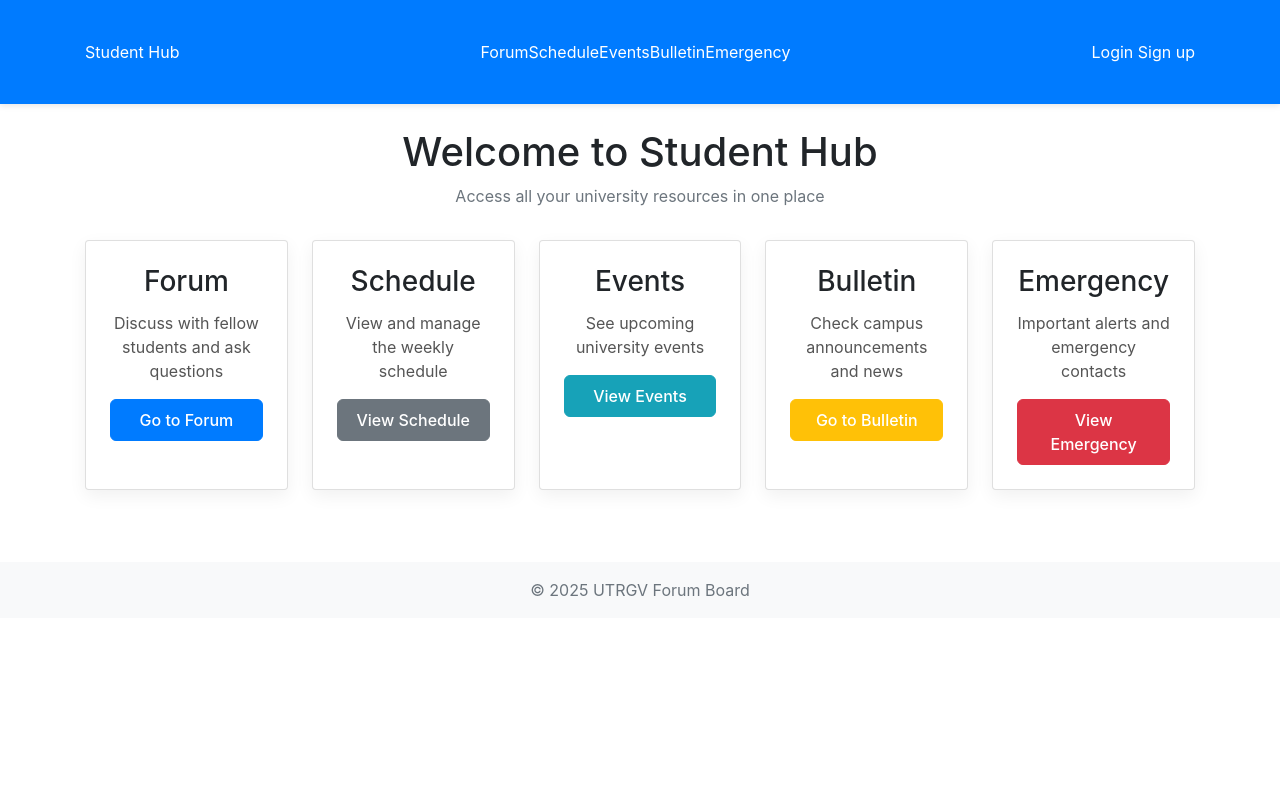
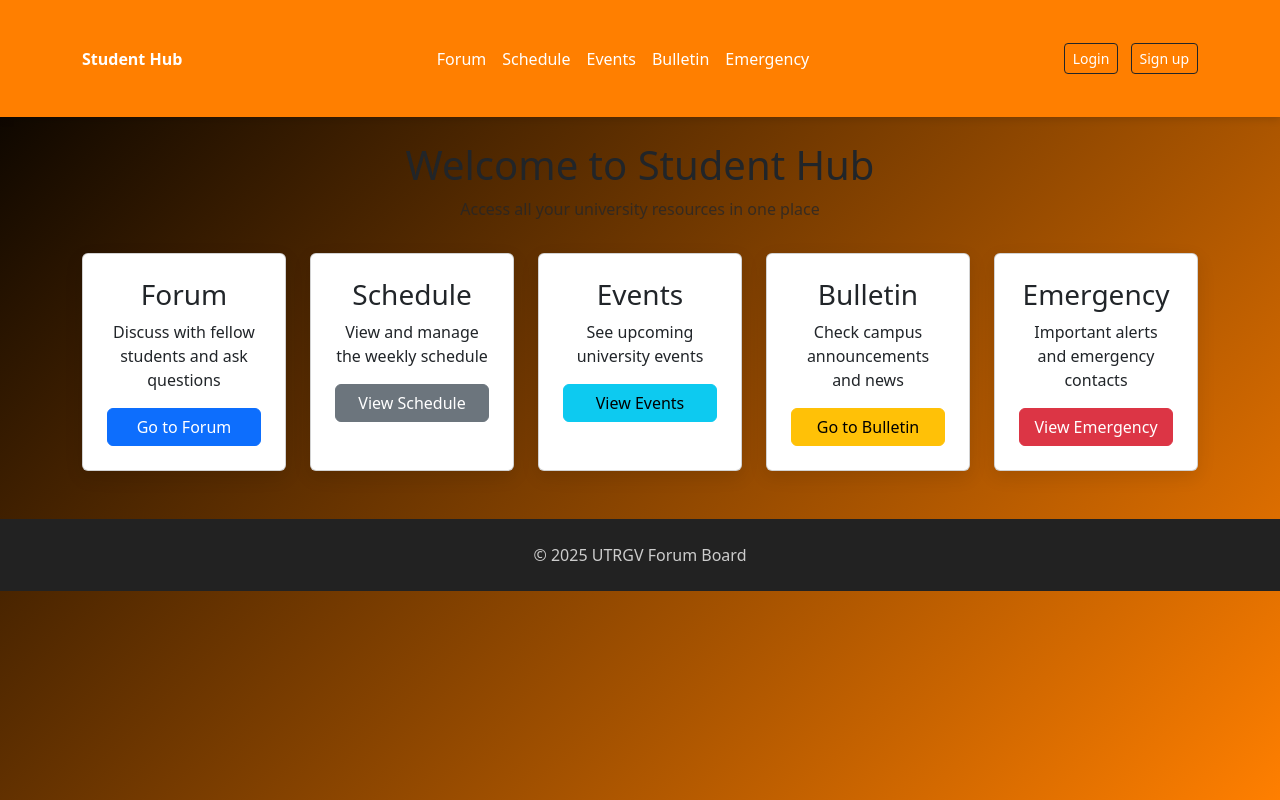
Before and after one commit to Alessandro-Villegas/discussion-board-app, a Django app: page / in a window 1280 px wide. Run offline with Django 4.2, Linux system fonts and the light colour scheme; some libraries are stand-ins or nearby versions.

Commit message:
added login/signup

```diff
--- a/accounts/signals.py
+++ b/accounts/signals.py
@@ -6,7 +6,8 @@ from .models import Profile
 @receiver(post_save, sender=User)
 def create_profile(sender, instance, created, **kwargs):
     if created:
-        Profile.objects.create(user=instance)
+        Profile.objects.get_or_create(user=instance)
+        instance.profile.save()
 
 @receiver(post_save, sender=User)
 def save_profile(sender, instance, **kwargs):
--- a/accounts/templates/accounts/password_reset_complete.html
+++ b/accounts/templates/accounts/password_reset_complete.html
@@ -5,6 +5,6 @@
 <div class="card p-4 shadow-sm">
   <h2>Password reset successful</h2>
   <p>You can now log in with your new password.</p>
-  <a href="{% url 'login' %}" class="btn btn-success">Login</a>
+  <a href="{% url 'account_login' %}" class="btn btn-success">Login</a>
 </div>
 {% endblock %}
--- a/accounts/urls.py
+++ b/accounts/urls.py
@@ -3,14 +3,9 @@ from .views import signup, verify_email, profile_view
 from django.contrib.auth import views as auth_views
 
 urlpatterns = [
-    path("signup/", signup, name="signup"),
-    path("verify/<uidb64>/<token>/", verify_email, name="verify-email"),
 
-    path("login/", auth_views.LoginView.as_view(template_name="accounts/login.html"), name="login"),
-    path("logout/", auth_views.LogoutView.as_view(), name="logout"),
-
-    path('accounts/', include('allauth.urls')),  # allauth handles login/signup/logout/password reset
-    path('profile/', profile_view, name='profile'),
+    path("accounts/", include("allauth.urls")),
+    path("profile/", profile_view, name="profile"),
 
     # Password reset
     path("password-reset/", auth_views.PasswordResetView.as_view(
--- a/static/site.css
+++ b/static/site.css
@@ -1,10 +1,11 @@
 /* Base styling */
-body {
+body, html {
     font-family: Arial, sans-serif;
-    background: #f4f7fa;
-    color: #222;
     margin: 0;
     line-height: 1.6;
+    min-height: 100vh;
+    background: linear-gradient(135deg, #000000, #FF7F00); /* black to UTRGV orange gradient */
+    color: #222;
 }
 
 /* Container */
@@ -16,97 +17,89 @@ body {
 
 /* Navigation */
 .nav {
-    background: #ed6c02; /* UTRGV orange */
+    background: #FF7F00; /* UTRGV orange */
     color: white;
     padding: 0.7rem 0;
-    box-shadow: 0 2px 6px rgba(0,0,0,0.1);
+    box-shadow: 0 2px 8px rgba(0,0,0,0.15);
 }
 
 .nav .container {
     display: flex;
     align-items: center;
     justify-content: space-between;
+    flex-wrap: wrap;
 }
 
 .nav a {
     color: white;
     text-decoration: none;
+    font-weight: 500;
 }
 
 .nav a:hover {
+    color: #000;
     text-decoration: underline;
 }
-
-/* Dashboard cards */
-.dashboard {
-    display: grid;
-    grid-template-columns: repeat(auto-fit, minmax(200px, 1fr));
-    gap: 1.5rem;
-    margin-top: 2rem;
-}
-
-.card {
-    background: white;
-    border-radius: 10px;
-    padding: 1.5rem;
-    text-align: center;
-    box-shadow: 0 6px 18px rgba(0,0,0,0.06);
-    transition: transform 0.2s, box-shadow 0.2s;
-}
-
-.card:hover {
-    transform: translateY(-5px);
-    box-shadow: 0 10px 25px rgba(0,0,0,0.12);
-}
-
-.card h3 {
-    margin-bottom: 0.75rem;
-}
-
-.card p {
-    color: #555;
-    margin-bottom: 1rem;
-}
-
-.card a {
-    display: inline-block;
-    padding: 0.5rem 1rem;
-    border-radius: 6px;
-    text-decoration: none;
-    color: white;
-    font-weight: 500;
-}
-
-.btn-primary { background: orange; }
-.btn-secondary { background: #6c757d; }
-.btn-info { background: #17a2b8; }
-.btn-warning { background: #f0ad4e; }
-.btn-danger { background: #d9534f; }
 
 /* Footer */
 footer {
     margin-top: 3rem;
     padding: 1.5rem 0;
-    background: #f1f1f1;
-    color: #666;
+    background: #222;
+    color: #ccc;
+    text-align: center;
 }
 
-/* Responsive */
-@media (max-width: 768px) {
-    .nav .container {
-        flex-direction: column;
-        gap: 0.5rem;
+/* Dashboard / general cards */
+.card {
+    background: rgba(255,255,255,0.95);
+    border-radius: 10px;
+    padding: 1.5rem;
+    text-align: center;
+    box-shadow: 0 6px 18px rgba(0,0,0,0.1);
+    transition: transform 0.2s, box-shadow 0.2s;
+    color: #000;
 }
 
-    .nav ul {
-        flex-direction: column;
-        width: 100%;
+.card:hover {
+    transform: translateY(-5px);
+    box-shadow: 0 10px 25px rgba(0,0,0,0.15);
 }
 
-    .nav ul li a {
-        text-align: center;
-        padding: 0.5rem;
+.card-header {
+    background-color: #FF7F00;
+    color: #fff;
+    font-weight: bold;
+    font-size: 1.2rem;
+    border-radius: 8px 8px 0 0;
+    padding: 0.75rem 1rem;
 }
+
+.card-footer {
+    background-color: rgba(255,127,0,0.2);
+    border-radius: 0 0 8px 8px;
+}
+
+/* Buttons */
+.btn-primary {
+    background-color: #FF7F00;
+    border: none;
+    color: #fff;
+    font-weight: 600;
+    transition: background-color 0.2s;
+}
+
+.btn-primary:hover {
+    background-color: #e56b00;
+}
+
+.btn-secondary {
+    background-color: #6c757d;
+    border: none;
+}
+
+.btn-secondary:hover {
+    background-color: #5a6268;
 }
 
 .btn-outline-dark {
@@ -122,33 +115,48 @@ footer {
     color: #fff;
 }
 
-.card {
+/* Forms */
+form {
+    background-color: rgba(255,255,255,0.95);
+    padding: 20px;
     border-radius: 10px;
-    margin-bottom: 1.5rem;
+    color: #000;
 }
 
-.card-header {
-    font-weight: bold;
-    font-size: 1.2rem;
+input.form-control, select.form-select, textarea.form-control {
+    border-radius: 5px;
+    margin-bottom: 10px;
 }
 
-.btn-primary {
-    background-color: orange;
-    border: none;
-    transition: background-color 0.2s;
+/* Dashboard cards grid */
+.dashboard {
+    display: grid;
+    grid-template-columns: repeat(auto-fit, minmax(200px, 1fr));
+    gap: 1.5rem;
+    margin-top: 2rem;
 }
 
-.btn-primary:hover {
-    background-color: #003375;
+/* Responsive */
+@media (max-width: 768px) {
+    .nav .container {
+        flex-direction: column;
+        gap: 0.5rem;
     }
 
-.btn-secondary {
-    background-color: #6c757d;
-    border: none;
+    .nav ul {
+        flex-direction: column;
+        width: 100%;
+        padding-left: 0;
     }
 
-.btn-secondary:hover {
-    background-color: #5a6268;
+    .nav ul li a {
+        text-align: center;
+        padding: 0.5rem;
+    }
 }
 
-#map { height: 400px; width: 100%; }
+/* Map */
+#map {
+    height: 400px;
+    width: 100%;
+}
--- a/student_hub/templates/student_hub/home.html
+++ b/student_hub/templates/student_hub/home.html
@@ -1,5 +1,4 @@
 {% extends "base.html" %}
-{% load static %}
 
 {% block title %}Student Hub{% endblock %}
 
--- a/templates/base.html
+++ b/templates/base.html
@@ -6,32 +6,31 @@
   <title>{% block title %}Student Hub{% endblock %}</title>
 
   <link rel="stylesheet" href="{% static 'site.css' %}">
-  <link rel="stylesheet"
-        href="https://maxcdn.bootstrapcdn.com/bootstrap/4.5.2/css/bootstrap.min.css">
+  <link href="https://cdn.jsdelivr.net/npm/bootstrap@5.3.2/dist/css/bootstrap.min.css" rel="stylesheet">
 
   {% block head %}{% endblock %}
 </head>
 
 <body>
-  <nav class="nav bg-primary text-white py-2">
-    <div class="container d-flex justify-content-between align-items-center">
-      <a class="text-white fw-bold" href="{% url 'student-hub-home' %}">Student Hub</a>
+  <nav class="nav">
+    <div class="container">
+      <a class="fw-bold" href="{% url 'student-hub-home' %}">Student Hub</a>
 
       <ul class="list-unstyled d-flex gap-3 mb-0">
-        <li><a class="text-white" href="{% url 'forum-home' %}">Forum</a></li>
-        <li><a class="text-white" href="{% url 'schedule-home' %}">Schedule</a></li>
-        <li><a class="text-white" href="{% url 'events-list' %}">Events</a></li>
-        <li><a class="text-white" href="{% url 'bulletin-home' %}">Bulletin</a></li>
-        <li><a class="text-white" href="{% url 'emergency-list' %}">Emergency</a></li>
+        <li><a href="{% url 'forum-home' %}">Forum</a></li>
+        <li><a href="{% url 'schedule-home' %}">Schedule</a></li>
+        <li><a href="{% url 'events-list' %}">Events</a></li>
+        <li><a href="{% url 'bulletin-home' %}">Bulletin</a></li>
+        <li><a href="{% url 'emergency-list' %}">Emergency</a></li>
       </ul>
 
       <div>
         {% if user.is_authenticated %}
           <span class="me-2">Hi, {{ user.username }}</span>
-          <a class="text-white" href="{% url 'logout' %}">Logout</a>
+          <a class="btn btn-outline-dark btn-sm" href="{% url 'account_logout' %}">Logout</a>
         {% else %}
-          <a class="text-white me-2" href="{% url 'login' %}">Login</a>
-          <a class="text-white" href="{% url 'signup' %}">Sign up</a>
+          <a class="btn btn-outline-dark btn-sm me-2" href="{% url 'account_login' %}">Login</a>
+          <a class="btn btn-outline-dark btn-sm" href="{% url 'account_signup' %}">Sign up</a>
         {% endif %}
       </div>
     </div>
@@ -41,11 +40,11 @@
     {% block content %}{% endblock %}
   </main>
 
-  <footer class="text-center mt-5 py-3 bg-light text-muted">
+  <footer>
     © {{ year|default:"2025" }} UTRGV Forum Board
   </footer>
 
-  <script src="https://cdn.jsdelivr.net/npm/bootstrap@4.5.2/dist/js/bootstrap.bundle.min.js"></script>
+  <script src="https://cdn.jsdelivr.net/npm/bootstrap@5.3.2/dist/js/bootstrap.bundle.min.js"></script>
   {% block scripts %}{% endblock %}
 </body>
 </html>
```
Also changed, not shown: accounts/forms.py (+19 -9 lines), accounts/templates/accounts/login.html (+11 -6 lines), accounts/templates/accounts/signup.html (+7 -6 lines), accounts/templates/accounts/verify_failed.html (added, +16 -0 lines), accounts/templates/accounts/verify_sent.html (added, +17 -0 lines), accounts/views.py (+38 -19 lines), discussion_board/settings.py (+33 -7 lines), avatars/OIP-2389823717.jpg (added). Lines whose indentation alone changed are shown as unchanged.
